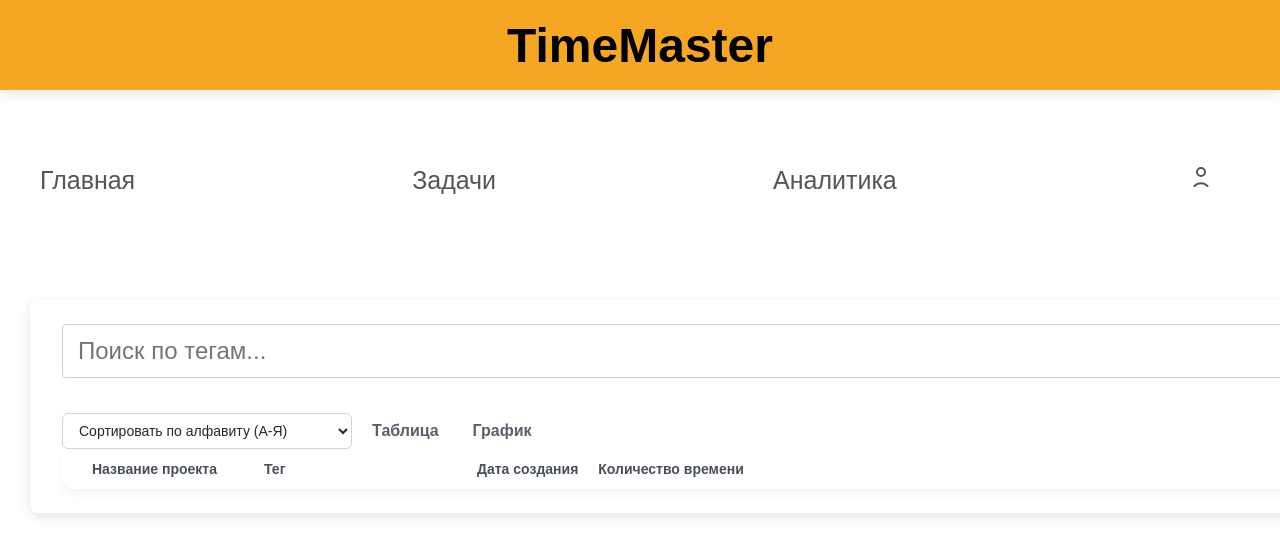
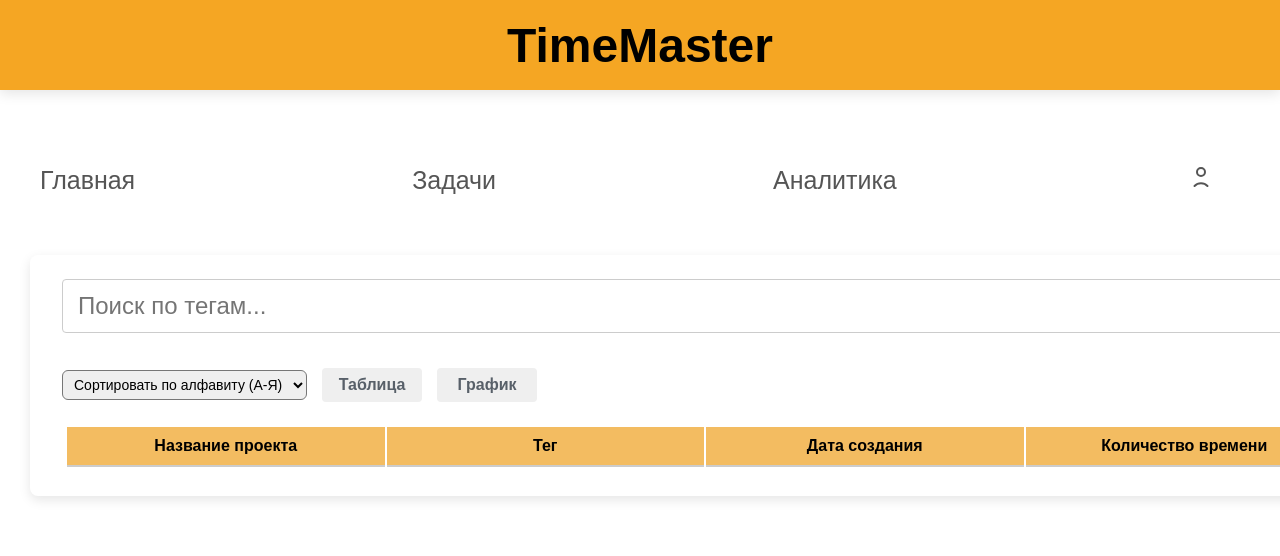
Before and after one commit to Lisick1999/my-time-tracker, a React (Create React App) app: page /analytics in a window 1280 px wide. Shown: the top 556 px of the page. Built offline with nearby package versions, Linux system fonts and the light colour scheme; sample sign-in values are in the browser's storage; a web font is replaced by a local one.

Commit message:
Стилизация

```diff
--- a/src/components/index.js
+++ b/src/components/index.js
@@ -6,3 +6,4 @@ export * from './h2/h2';
 export * from './timer-display/timer-display';
 export * from './card/card';
 export * from './error-message/error-message';
+export * from './loader/loader';
--- /dev/null
+++ b/src/components/loader/loader.js
@@ -0,0 +1,79 @@
+import React from 'react';
+import styled from 'styled-components';
+
+const LoaderContainer = ({ className }) => {
+	<span className={className}></span>;
+};
+
+export const Loader = styled(LoaderContainer)`
+	transform: rotateZ(45deg);
+	perspective: 1000px;
+	border-radius: 50%;
+	width: 48px;
+	height: 48px;
+	color: #fff;
+
+	&:before, :after {
+	  content: '';
+	  display: block;
+	  position: absolute;
+	  top: 0;
+	  left: 0;
+	  width: inherit;
+	  height: inherit;
+	  border-radius: 50%;
+	  transform: rotateX(70deg);
+	  animation: 1s spin linear infinite;
+	}
+	&:after {
+	  color: #FF3D00;
+	  transform: rotateY(70deg);
+	  animation-delay: .4s;
+	}
+
+  @keyframes rotate {
+	0% {
+	  transform: translate(-50%, -50%) rotateZ(0deg);
+	}
+	100% {
+	  transform: translate(-50%, -50%) rotateZ(360deg);
+	}
+  }
+
+  @keyframes rotateccw {
+	0% {
+	  transform: translate(-50%, -50%) rotate(0deg);
+	}
+	100% {
+	  transform: translate(-50%, -50%) rotate(-360deg);
+	}
+  }
+
+  @keyframes spin {
+	0%,
+	100% {
+	  box-shadow: .2em 0px 0 0px currentcolor;
+	}
+	12% {
+	  box-shadow: .2em .2em 0 0 currentcolor;
+	}
+	25% {
+	  box-shadow: 0 .2em 0 0px currentcolor;
+	}
+	37% {
+	  box-shadow: -.2em .2em 0 0 currentcolor;
+	}
+	50% {
+	  box-shadow: -.2em 0 0 0 currentcolor;
+	}
+	62% {
+	  box-shadow: -.2em -.2em 0 0 currentcolor;
+	}
+	75% {
+	  box-shadow: 0px -.2em 0 0 currentcolor;
+	}
+	87% {
+	  box-shadow: .2em -.2em 0 0 currentcolor;
+	}
+
+`;
--- a/src/pages/analytics/analytics.js
+++ b/src/pages/analytics/analytics.js
@@ -111,8 +111,8 @@ const AnalyticsContainer = ({ className }) => {
 				<select className="styled-select" value={sortOption} onChange={handleSortChange}>
 					<option value="alphabetAsc">Сортировать по алфавиту (А-Я)</option>
 					<option value="alphabetDesc">Сортировать по алфавиту (Я-А)</option>
-					<option value="dateDesc">Сортировать по дате (новые сверху)</option>
-					<option value="dateAsc">Сортировать по дате (старые сверху)</option>
+					<option value="dateDesc">Сортировать по дате (новые)</option>
+					<option value="dateAsc">Сортировать по дате (старые)</option>
 				</select>
 				<TabButton className="styled-button" isActive={tab === 'table'} onClick={() => setTab('table')} width="100px">
 					Таблица
@@ -123,12 +123,11 @@ const AnalyticsContainer = ({ className }) => {
 			</div>
 			{tab === 'table' && (
 				<div className="styled-table-container">
-					<div>
 					<TableRow>
-							<div className="login-column">Название проекта</div>
-							<div className="registered-at-column">Тег</div>
-							<div className="role-column">Дата создания</div>
-							<div className="role-column">Количество времени</div>
+						<div className="column-header">Название проекта</div>
+						<div className="column-header">Тег</div>
+						<div className="column-header">Дата создания</div>
+						<div className="column-header">Количество времени</div>
 					</TableRow>
 					{displayedProjects.map((project) => (
 						<ProjectRow
@@ -140,7 +139,6 @@ const AnalyticsContainer = ({ className }) => {
 							timers={project.timers}
 						/>
 					))}
-					</div>
 				</div>
 			)}
 			{tab === 'chart' && (
@@ -154,12 +152,19 @@ const AnalyticsContainer = ({ className }) => {
 
 export const Analytics = styled(AnalyticsContainer)`
 	width: 1350px;
-	margin: 80px 0 0 10px;
+	margin: 35px 0 0 10px;
 	padding: 24px 32px;
 	background-color: #fff;
 	border-radius: 8px;
 	box-shadow: 0 4px 12px rgba(0, 0, 0, 0.1);
 
+	& .column-header {
+		text-align: center;
+		font-weight: bold;
+		padding: 10px;
+		border-bottom: 2px solid #ccc;
+		background-color: #f1ad3dcf;
+	}
 	& .search-container {
 		display: flex;
 		align-items: center;
@@ -180,64 +185,38 @@ export const Analytics = styled(AnalyticsContainer)`
 	}
 
 	& .styled-select {
-		min-width: 140px;
-		padding: 8px 12px;
+		padding: 5px 7px;
 		border-radius: 6px;
-		border: 1.5px solid #d1d5da;
-		background: white;
 		font-size: 14px;
-		color: #24292e;
 		cursor: pointer;
-		transition: border-color 0.2s ease;
+
 		&:hover,
 		&:focus {
-			border-color: #0366d6;
+			border-color: #f5a623;
 			outline: none;
 		}
 	}
+
 	& .styled-button {
-		background: transparent;
 		border: none;
 		font-weight: 600;
 		font-size: 16px;
-		padding: 8px 20px;
+		padding: 8px 10px;
 		color: #586069;
-		border-radius: 6px;
+		border-radius: 4px;
 		cursor: pointer;
-		transition:
-			color 0.3s ease,
-			background-color 0.3s ease;
-		user-select: none;
+		margin-left: 15px;
+
 		&.active,
 		&.styled-button:hover {
-			background-color: #0366d6;
+			background-color: #f1ad3dcf;
 			color: white;
 		}
 	}
 
 	& .styled-table-container {
-		background: white;
-		border-radius: 12px;
-		box-shadow: 0 4px 10px rgba(0, 0, 0, 0.05);
-		overflow-x: auto;
-		padding: 12px 20px;
-	}
-	/* Таблица: чуть изменим заголовки для четкости */
-	& .login-column,
-	& .registered-at-column,
-	& .role-column {
-		font-weight: 600;
-		font-size: 14px;
-		color: #484f58;
-	}
-	& .no-results-message {
-		position: absolute;
-		top: 57px;
-		display: block;
-		margin-top: 6px;
-		color: #d73a49; /* красный оттенок */
-		font-size: 14px;
-		font-weight: 600;
-		text-align: left;
+		margin-top: 20px;
+
+		padding: 5px; /* Отступы вокруг контейнера */
 	}
 `;
--- a/src/pages/analytics/components/project-row/project-row.js
+++ b/src/pages/analytics/components/project-row/project-row.js
@@ -7,21 +7,20 @@ const ProjectRowContainer = ({ className, nameProject, tag, createdAt, timers })
 
 	return (
 		<div className={className}>
-			<TableRow border>
-				<div className="nameProject-column">{nameProject}</div>
-				<div className="tag-column">{tag}</div>
-				<div className="created-at-column">{createdAt}</div>
-				<div className="time-column">{totalDuration}</div>
+			<TableRow>
+				<div className="project-column">{nameProject}</div>
+				<div className="project-column">{tag}</div>
+				<div className="project-column">{createdAt}</div>
+				<div className="project-column">{totalDuration}</div>
 			</TableRow>
 		</div>
 	);
 };
 
 export const ProjectRow = styled(ProjectRowContainer)`
-	display: flex;
-	margin-top: 10px;
-
-	& select {
-		font-size: 16px;
+	& .project-column {
+		padding: 5px;
+		border: 1px solid #ccc; /* Граница для ячеек */
+		text-align: center;
 	}
 `;
--- a/src/pages/analytics/components/table-row/table-row.js
+++ b/src/pages/analytics/components/table-row/table-row.js
@@ -3,22 +3,8 @@ import styled from 'styled-components';
 const TableRowContainer = ({ className, children }) => <div className={className}>{children}</div>;
 
 export const TableRow = styled(TableRowContainer)`
-	display: flex;
-	align-items: center;
-	border: ${({ border }) => (border ? '1px solid #000' : 'none')};
-
-	& > div {
-		display: flex;
-		padding: 0 10px;
-	}
-
-	& .login-column {
-		width: 172px;
-	}
-	& .registered-at-column {
-		width: 213px;
-	}
-	& .role-column {
-		width: auto;
-	}
+	display: contents;
+	display: grid;
+	grid-template-columns: repeat(4, 1fr); /* 4 колонки одинаковой ширины */
+	gap: 2px; /* Отступы между ячейками */
 `;
--- a/src/pages/user-settings/user-settings.js
+++ b/src/pages/user-settings/user-settings.js
@@ -6,9 +6,10 @@ import { setUser, updateUser } from '../../actions';
 import { useServerRequest } from '../../hooks/use-server-request';
 
 const Card = styled.div`
-	margin: 80px auto;
+	margin: 40px auto;
+	height: 620px;
 	background-color: #fff;
-	padding: 40px;
+	padding: 0 33px 0 33px;
 	border-radius: 8px;
 	box-shadow: 0 4px 12px rgba(0, 0, 0, 0.1);
 	width: 500px;
```
Lines whose indentation alone changed are shown as unchanged.
